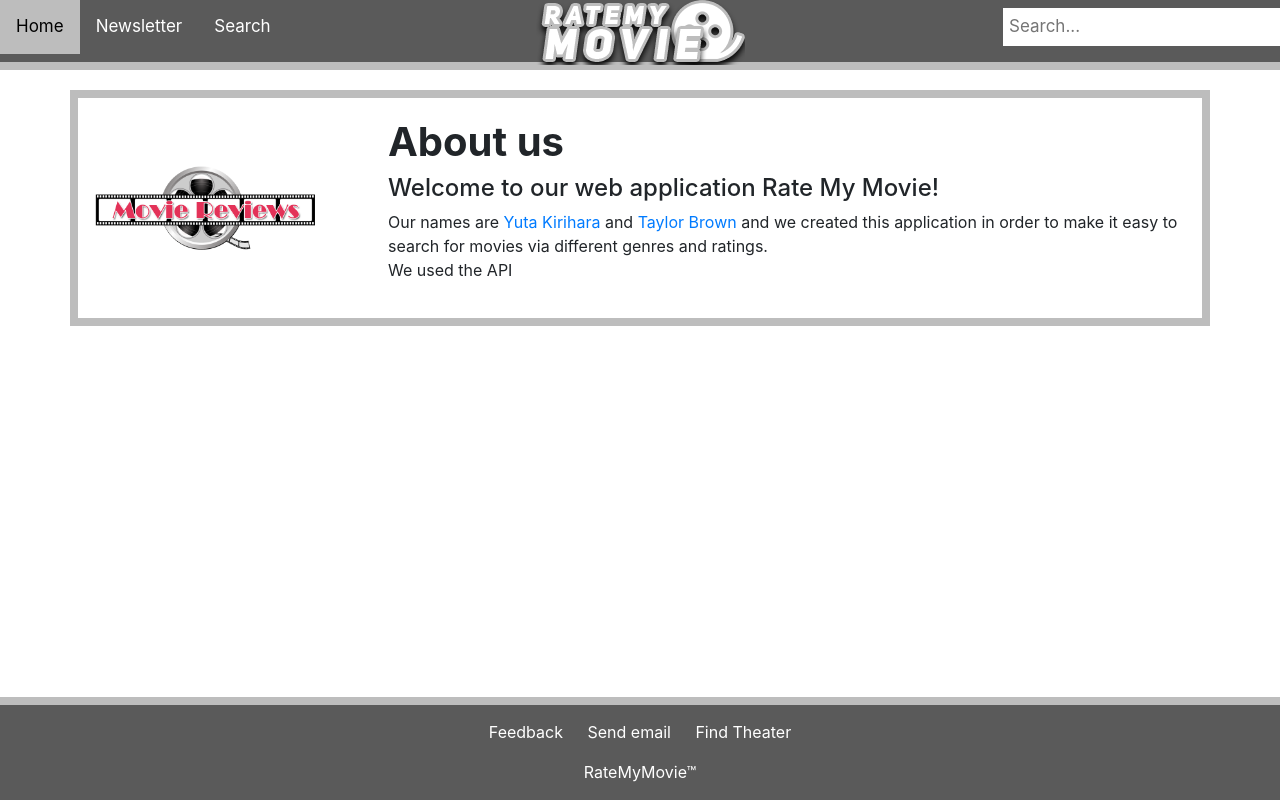
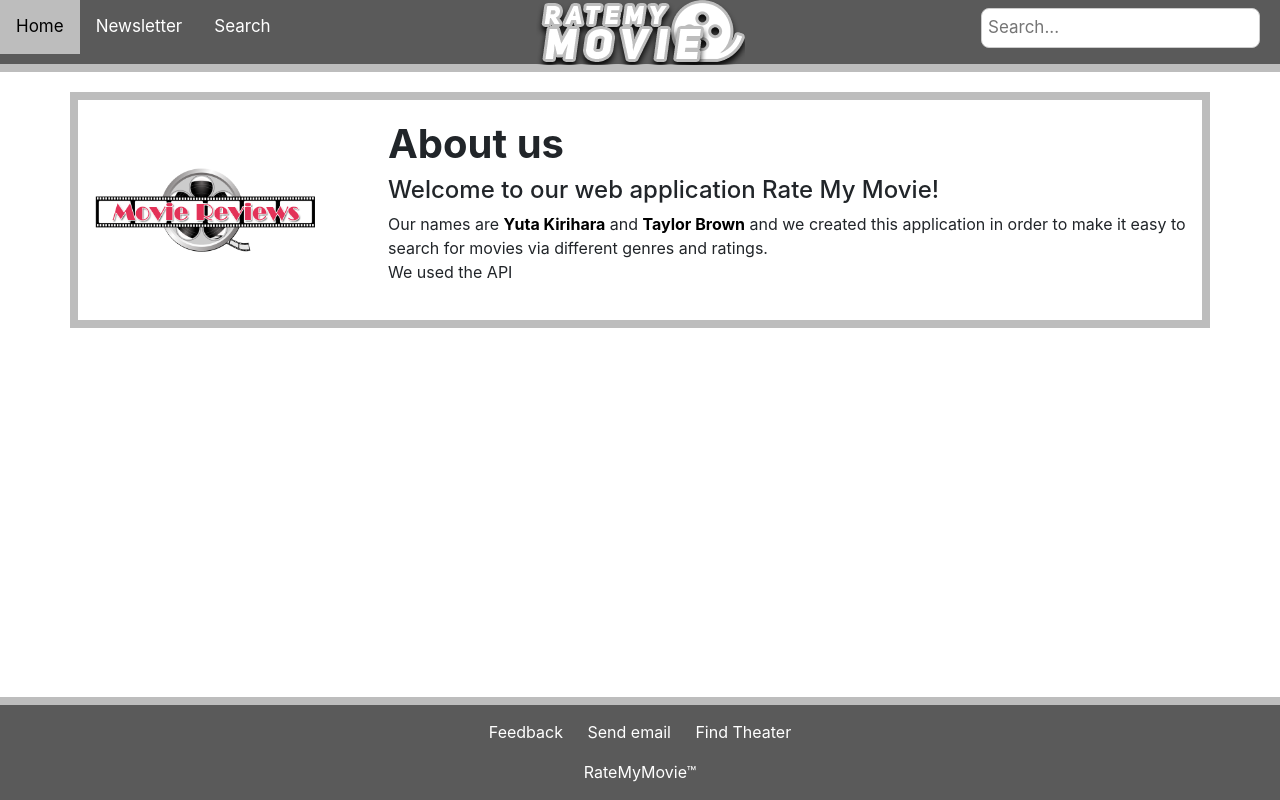
Before and after one commit to shinyuta/Rate-My-Movie, a plain HTML site: page landing/landing.html in a window 1280 px wide. Drawn offline with nearby package versions, Linux system fonts and the light colour scheme.

Commit message:
UPDATED landing CSS to make it work

```diff
--- a/landing/assets/style.css
+++ b/landing/assets/style.css
@@ -130,6 +130,7 @@ img {
 
 .topnav .search-container {
     float: right;
+    margin-right: 20px;
 }
 
 .topnav input[type=text] {
@@ -151,15 +152,37 @@ img {
     cursor: pointer;
 }
 
+.search {
+    border: 2px solid var(--Main);
+    padding: 0.5rem 1rem;
+    border-radius: 8px;
+}
+
+
 .topnav .search-container button:hover {
     background: #ccc;
 }
 
-@media screen and (max-width: 600px) {
-    .topnav .search-container {
+/* .topnav a, .topnav input[type=text], .topnav .search-container button {
     float: none;
+    display: block;
+    text-align: left;
+    width: 100%;
+    margin: 0;
+    padding: 14px;
+} */
+
+.topnav input[type=text] {
+    border: 1px solid #ccc;
 }
 
+.github {
+  text-decoration: none;
+  color: black;
+  font-weight: bold;
+}
+
+@media screen and (max-width: 600px) {
     .topnav a, .topnav input[type=text], .topnav .search-container button {
         float: none;
         display: block;
@@ -168,15 +191,13 @@ img {
         margin: 0;
         padding: 14px;
     }
+    .search-container {
+        width: 90%;
+    }
+}
 
 .topnav input[type=text] {
       border: 1px solid #ccc;
-}
-
-.search {
-    border: 2px solid var(--Main);
-    padding: 0.5rem 1rem;
-    border-radius: 8px;
 }
 
 .github {
--- a/newsletter/assets/style.css
+++ b/newsletter/assets/style.css
@@ -143,8 +143,6 @@ img {
   border-radius: 8px;
 }
 
-
-
 /* Fix the unwanted white border around search button */
 .topnav .search-container button {
     float: right;
```
Lines whose indentation alone changed are shown as unchanged.
